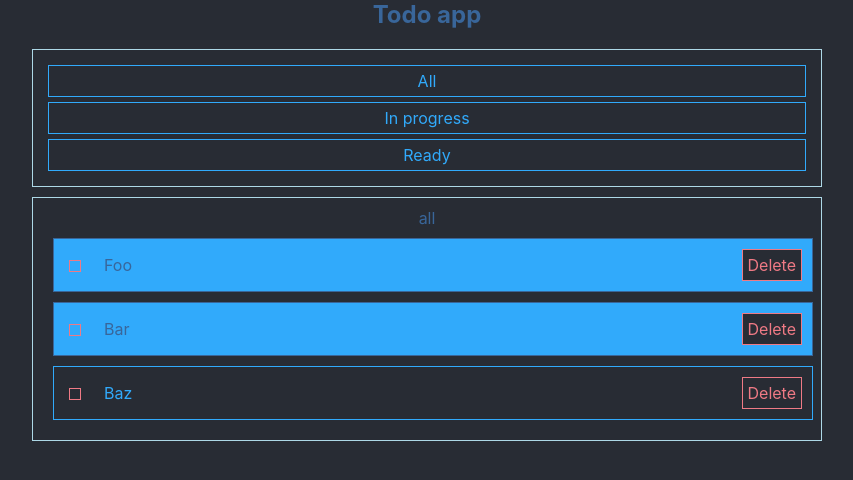
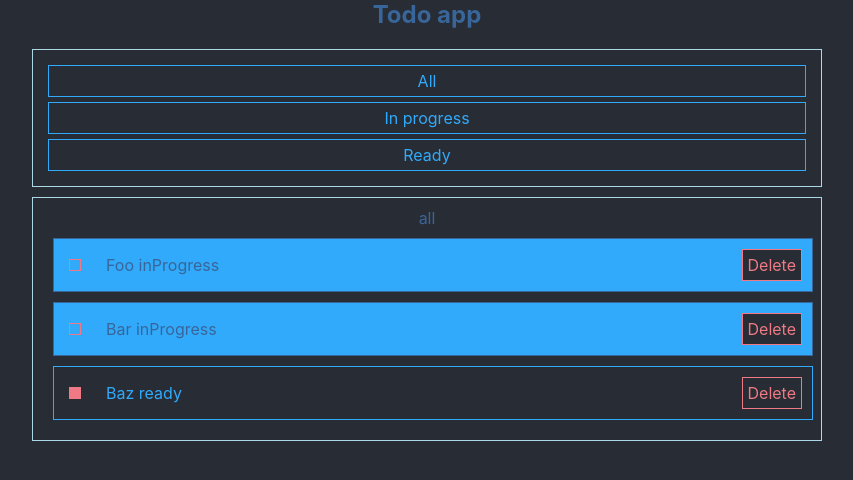
Before and after one commit to tothricsaj/todo-list__typescript, a React (Create React App) app: page / in a window 1280 px wide. Shown: the top 480 px of the page, without its empty margins (213-1066 px from the left). Built offline with nearby package versions, Linux system fonts and the light colour scheme.

Commit message:
(feature): toggle ready todos

```diff
--- a/src/App.tsx
+++ b/src/App.tsx
@@ -1,4 +1,4 @@
-import React, { useEffect, useState } from 'react';
+import React, { useState } from 'react';
 
 import ErrorBoundary from './ErrorBoundary/ErrorBoundary'
 import List from './components/List/List';
@@ -40,10 +40,34 @@ function App() {
     setTodos(
       todos.map(elem => {
         if(elem.id === id) {
-          elem.status === TodoStatus.IN_PROGRESS
-            ? elem.status = TodoStatus.PENDING
-            : elem.status = TodoStatus.IN_PROGRESS
-          ;
+          if(elem.status !== TodoStatus.IN_PROGRESS) {
+            elem.status = TodoStatus.IN_PROGRESS;
+          } else if(elem.status === TodoStatus.IN_PROGRESS) {
+            elem.status = TodoStatus.PENDING;
+          }
+
+          return elem;
+        }
+        return elem;
+      })
+    );
+  }
+
+  const toggleReady = (id: string) => {
+    console.log('toggleReady');
+    setTodos(
+      todos.map(elem => {
+        if(elem.id === id) {
+          if(elem.status !== TodoStatus.READY) {
+            console.log('elem title -> ', elem.title);
+            console.log('if statment before -> ', elem.status);
+            elem.status = TodoStatus.READY;
+            console.log('if statment after -> ', elem.status);
+          } else if (elem.status === TodoStatus.READY) {
+            console.log('else if statment before -> ', elem.status);
+            elem.status = TodoStatus.PENDING;
+            console.log('else if statment after -> ', elem.status);
+          }
           return elem;
         }
         return elem;
@@ -65,6 +89,7 @@ function App() {
             todoStatus={status}
             deleteTodo={deleteTodo}
             toggleInProgress={toggleInProgress}
+            toggleReady={toggleReady}
           />
         </div>
       </TodoContext.Provider>
--- a/src/components/List/List.tsx
+++ b/src/components/List/List.tsx
@@ -2,7 +2,7 @@ import React, { useContext, useEffect, useState } from "react";
 import style from './List.module.css';
 
 import TodoContext, { Todo } from "../../context/TodoContext";
-import { TodoStatus, All } from "../../common/constants";
+import { All } from "../../common/constants";
 
 import ListElem from "./ListElem/ListElem";
 
@@ -11,7 +11,7 @@ const ListComponent = (props: any) => {
   const [todoList, setTodoList] = useState<Todo[]>([]);
 
   useEffect(() => {
-    if(props.todoStatus == All.ALL_TODO) {
+    if(props.todoStatus === All.ALL_TODO) {
       setTodoList(
         todos.map((todo, i) => todo)
       );
@@ -20,6 +20,8 @@ const ListComponent = (props: any) => {
         todos.filter((todo, i) => todo.status === props.todoStatus)
       );
     }
+    console.log('listComponent todos -> ', todos);
+    // console.log(props.todoStatus)
   }, [props.todoStatus, todos]);
 
   return (
@@ -33,6 +35,7 @@ const ListComponent = (props: any) => {
             title={todo.title}
             status={todo.status}
             toggleInProgress={() => props.toggleInProgress(todo.id)}
+            toggleReady={() => props.toggleReady(todo.id)}
             deleteElem={() => props.deleteTodo(todo.id)}
           />)
           )}
--- a/src/components/List/ListElem/ListElem.module.css
+++ b/src/components/List/ListElem/ListElem.module.css
@@ -15,6 +15,20 @@
   border-color: var(--dark-blue);
 }
 
+.checkReady {
+  width: 10px;
+  height: 10px;
+  margin-left: 10px;
+  display: block;
+  position: relative;
+  cursor: pointer;
+  border: 1px solid var(--candy-pink);
+}
+
+.readyTodo {
+  background-color: var(--candy-pink);
+}
+
 .cbContainer {
   width: 10px;
   height: 10px;
@@ -22,6 +36,7 @@
   display: block;
   position: relative;
   cursor: pointer;
+  border: 1px solid var(--candy-pink);
 }
 
 .cbContainer input {
--- a/src/components/List/ListElem/ListElem.tsx
+++ b/src/components/List/ListElem/ListElem.tsx
@@ -1,4 +1,4 @@
-import React, { EventHandler, MouseEventHandler } from "react";
+import React from "react";
 import style from './ListElem.module.css';
 import '../../../App.css';
 
@@ -9,21 +9,31 @@ const ListElem = (props: any) => {
     e.stopPropagation();
     props.deleteElem();
   }
+
+  const toggleReady = (e: React.MouseEvent) => {
+    e.stopPropagation();
+    e.preventDefault();
+    props.toggleReady();
+  }
+
   return (
     <li
       key={props.index}
       className={[
         style.wrapper,
-        (props.status === TodoStatus.IN_PROGRESS ? style.inProgress:null)
+        (props.status === TodoStatus.IN_PROGRESS ? style.inProgress : null)
       ].join(" ")}
       onClick={props.toggleInProgress}
     >
-      <label className={style.cbContainer}>
-        <input type="checkbox" />
-        <span className={style.checkMark}></span>
-      </label>
+      <div
+        className={[
+          style.checkReady,
+          (props.status === TodoStatus.READY ? style.readyTodo : null)
+        ].join(' ')}
+        onClick={toggleReady}
+      ></div>
       <p style={{marginLeft: '25px'}}>
-        {props.title}
+        {props.title} {props.status}
       </p>
       <div
         style={{
```
